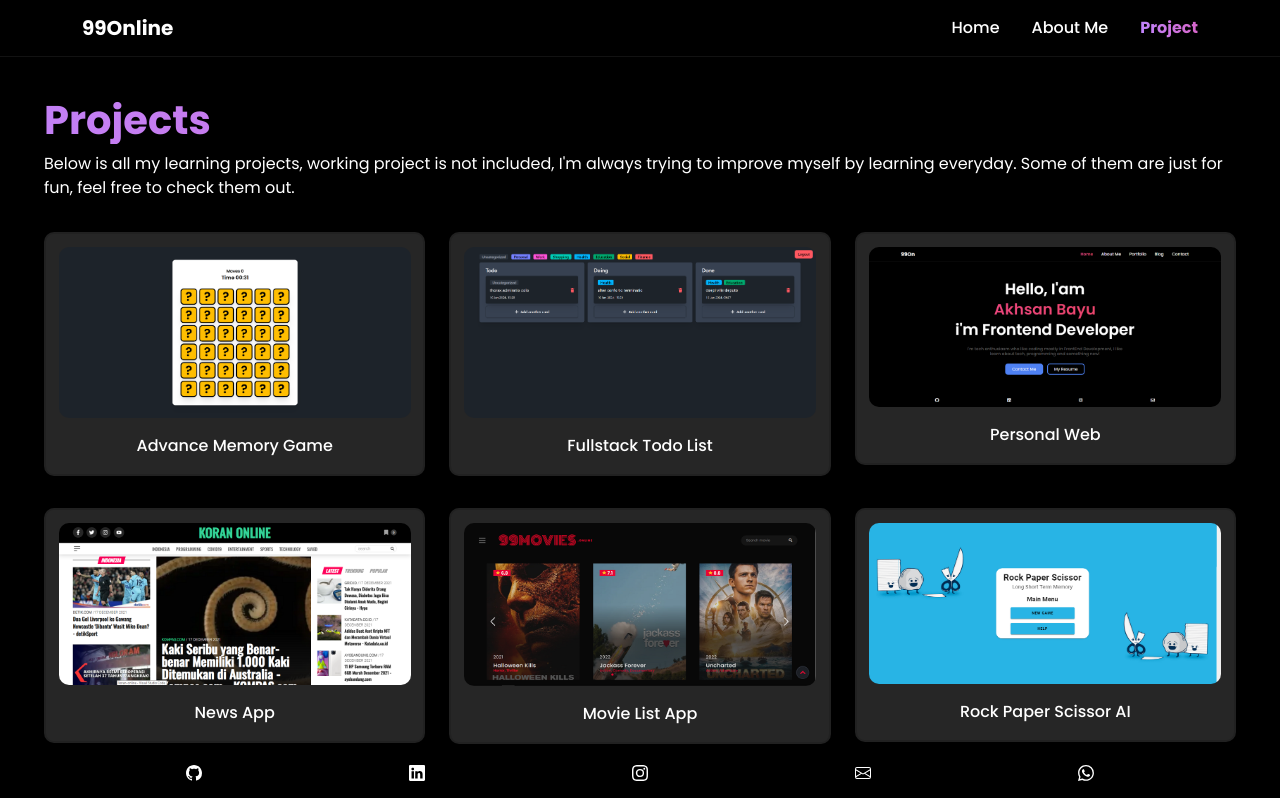
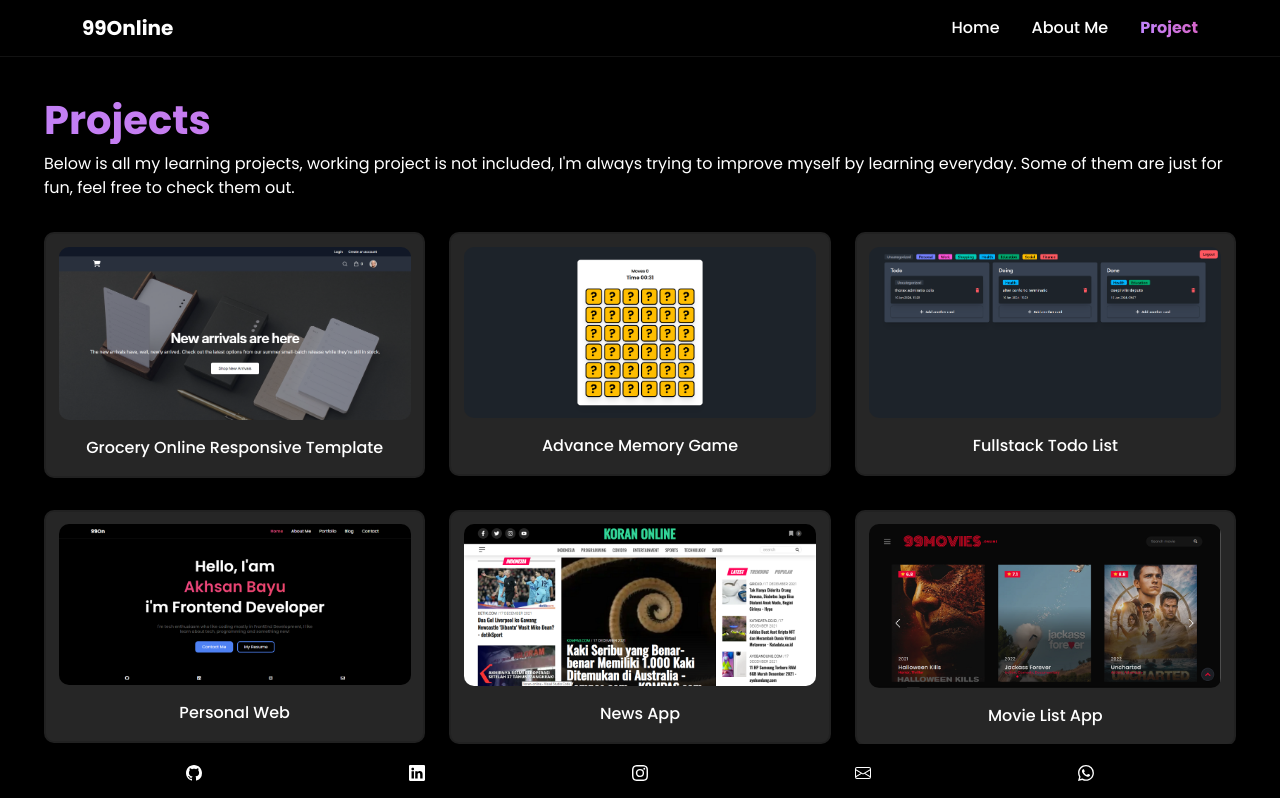
Before and after one commit to akhsanby/personal-web, a Next.js app: page /project in a window 1280 px wide. Shown: the top 798 px of the page. Built offline with nearby package versions, Linux system fonts and the light colour scheme.

Commit message:
add new learning project

```diff
--- a/pages/project.jsx
+++ b/pages/project.jsx
@@ -6,6 +6,11 @@ import styles from "../styles/Project.module.scss";
 
 export default function Project() {
   const myProjectImage = [
+    {
+      title: "Grocery Online Responsive Template",
+      url: "/images/image13.png",
+      repo: "https://github.com/akhsanby/grocery-online-new",
+    },
     {
       title: "Advance Memory Game",
       url: "/images/image12.png",
```
Also changed, not shown: public/images/image13.png (added).
